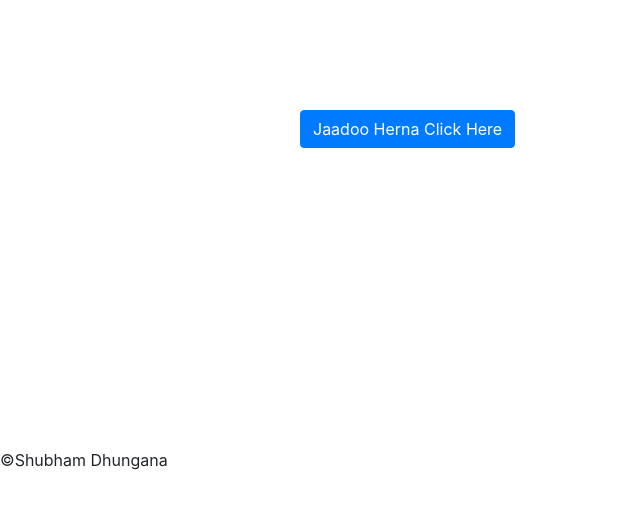
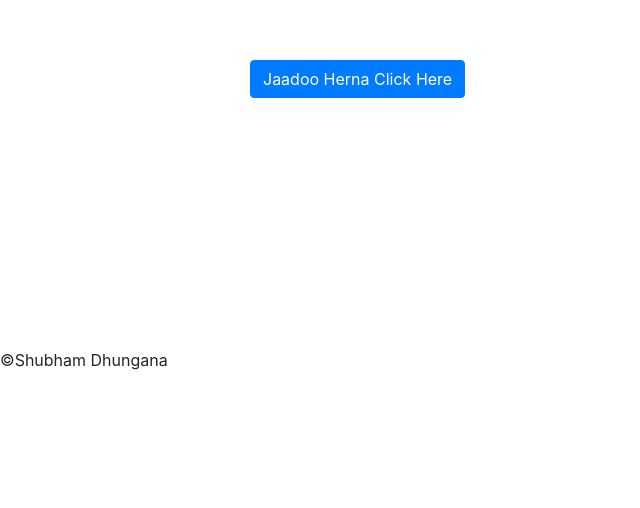
Before and after one commit to shubhamdhungana/MagicDekhaauchuHai, a plain HTML site: page index.html in a window 1280 px wide. Shown: the part 190-698 px from the top of the page, without its empty margins (0-640 px from the left). Drawn offline with nearby package versions, Linux system fonts and the light colour scheme.

Commit message:
Update style.css

```diff
--- a/style.css
+++ b/style.css
@@ -4,5 +4,13 @@
 }
 
 .btn {
-  margin: 300px;
+  margin: 250px;
 }
+
+p {
+  margin-bottom: 400px;
+}
+
+.container {
+  min-height: 100vh;
+}
```
